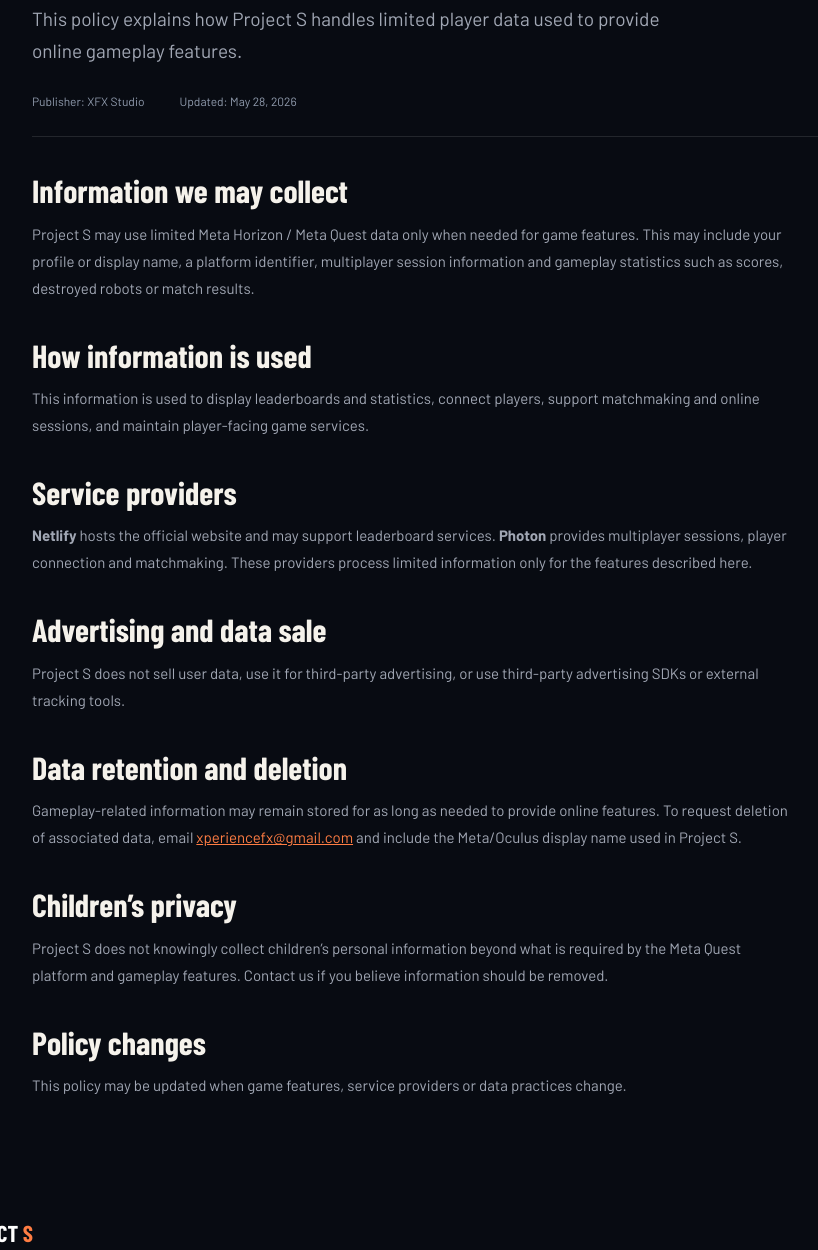
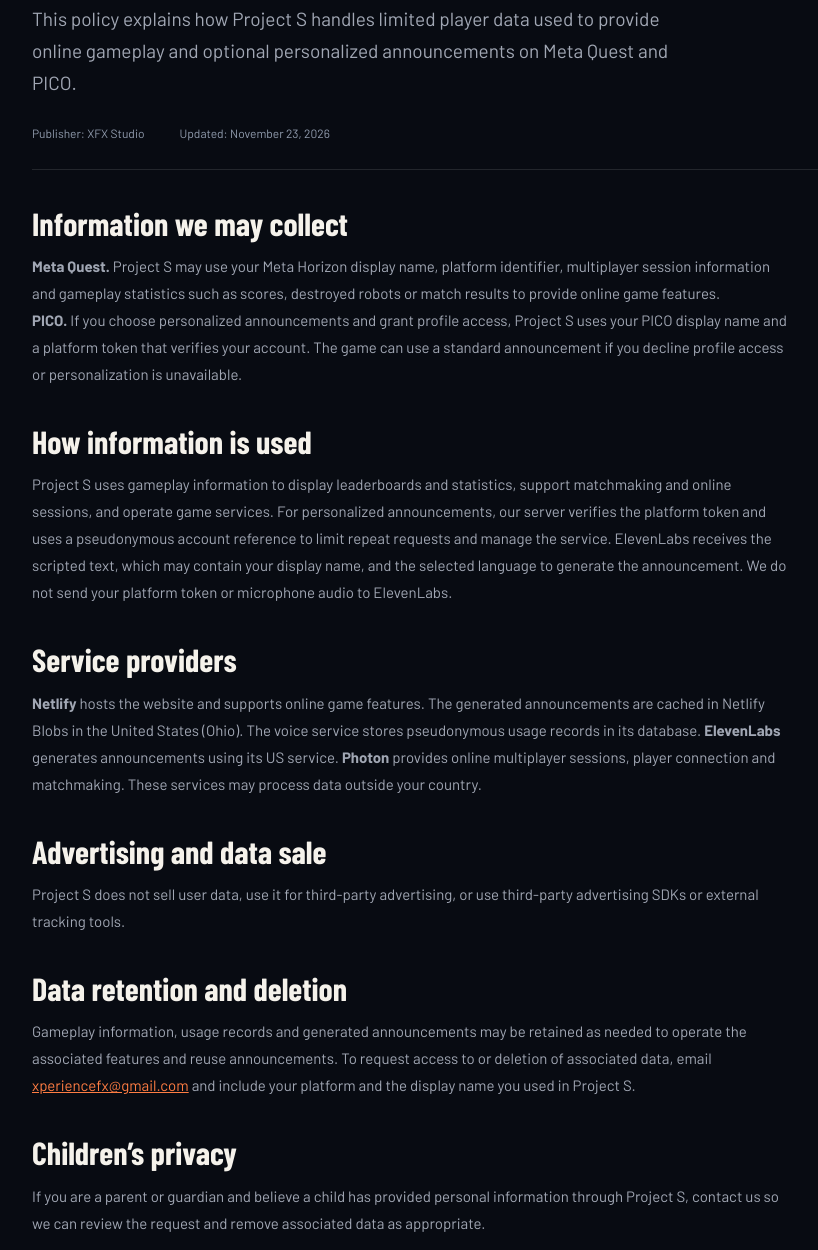
Before and after one commit to darko97400/stupendous-sprinkles-31f2e9, a website: page privacy-policy.html in a window 1280 px wide. Shown: the part 402-1652 px from the top of the page, without its empty margins (108-926 px from the left). Drawn offline with nearby package versions, Linux system fonts and the light colour scheme; a web font is replaced by a local one.

Commit message:
Document PICO profile and personalized announcements in the privacy policy

```diff
--- a/privacy-policy.html
+++ b/privacy-policy.html
@@ -17,15 +17,15 @@
   <main class="legal-main wrap">
     <div class="section-kicker">Legal / Data</div>
     <h1>Privacy<br><em>Policy.</em></h1>
-    <p class="legal-intro">This policy explains how Project S handles limited player data used to provide online gameplay features.</p>
-    <div class="legal-meta"><span>Publisher: XFX Studio</span><span>Updated: May 28, 2026</span></div>
+    <p class="legal-intro">This policy explains how Project S handles limited player data used to provide online gameplay and optional personalized announcements on Meta Quest and PICO.</p>
+    <div class="legal-meta"><span>Publisher: XFX Studio</span><span>Updated: November 23, 2026</span></div>
     <article class="legal-content">
-      <section><h2>Information we may collect</h2><p>Project S may use limited Meta Horizon / Meta Quest data only when needed for game features. This may include your profile or display name, a platform identifier, multiplayer session information and gameplay statistics such as scores, destroyed robots or match results.</p></section>
-      <section><h2>How information is used</h2><p>This information is used to display leaderboards and statistics, connect players, support matchmaking and online sessions, and maintain player-facing game services.</p></section>
-      <section><h2>Service providers</h2><p><strong>Netlify</strong> hosts the official website and may support leaderboard services. <strong>Photon</strong> provides multiplayer sessions, player connection and matchmaking. These providers process limited information only for the features described here.</p></section>
+      <section><h2>Information we may collect</h2><p><strong>Meta Quest.</strong> Project S may use your Meta Horizon display name, platform identifier, multiplayer session information and gameplay statistics such as scores, destroyed robots or match results to provide online game features.</p><p><strong>PICO.</strong> If you choose personalized announcements and grant profile access, Project S uses your PICO display name and a platform token that verifies your account. The game can use a standard announcement if you decline profile access or personalization is unavailable.</p></section>
+      <section><h2>How information is used</h2><p>Project S uses gameplay information to display leaderboards and statistics, support matchmaking and online sessions, and operate game services. For personalized announcements, our server verifies the platform token and uses a pseudonymous account reference to limit repeat requests and manage the service. ElevenLabs receives the scripted text, which may contain your display name, and the selected language to generate the announcement. We do not send your platform token or microphone audio to ElevenLabs.</p></section>
+      <section><h2>Service providers</h2><p><strong>Netlify</strong> hosts the website and supports online game features. The generated announcements are cached in Netlify Blobs in the United States (Ohio). The voice service stores pseudonymous usage records in its database. <strong>ElevenLabs</strong> generates announcements using its US service. <strong>Photon</strong> provides online multiplayer sessions, player connection and matchmaking. These services may process data outside your country.</p></section>
       <section><h2>Advertising and data sale</h2><p>Project S does not sell user data, use it for third-party advertising, or use third-party advertising SDKs or external tracking tools.</p></section>
-      <section><h2>Data retention and deletion</h2><p>Gameplay-related information may remain stored for as long as needed to provide online features. To request deletion of associated data, email <a href="mailto:xperiencefx@gmail.com">xperiencefx@gmail.com</a> and include the Meta/Oculus display name used in Project S.</p></section>
-      <section><h2>Children’s privacy</h2><p>Project S does not knowingly collect children’s personal information beyond what is required by the Meta Quest platform and gameplay features. Contact us if you believe information should be removed.</p></section>
+      <section><h2>Data retention and deletion</h2><p>Gameplay information, usage records and generated announcements may be retained as needed to operate the associated features and reuse announcements. To request access to or deletion of associated data, email <a href="mailto:xperiencefx@gmail.com">xperiencefx@gmail.com</a> and include your platform and the display name you used in Project S.</p></section>
+      <section><h2>Children’s privacy</h2><p>If you are a parent or guardian and believe a child has provided personal information through Project S, contact us so we can review the request and remove associated data as appropriate.</p></section>
       <section><h2>Policy changes</h2><p>This policy may be updated when game features, service providers or data practices change.</p></section>
     </article>
   </main>
```
